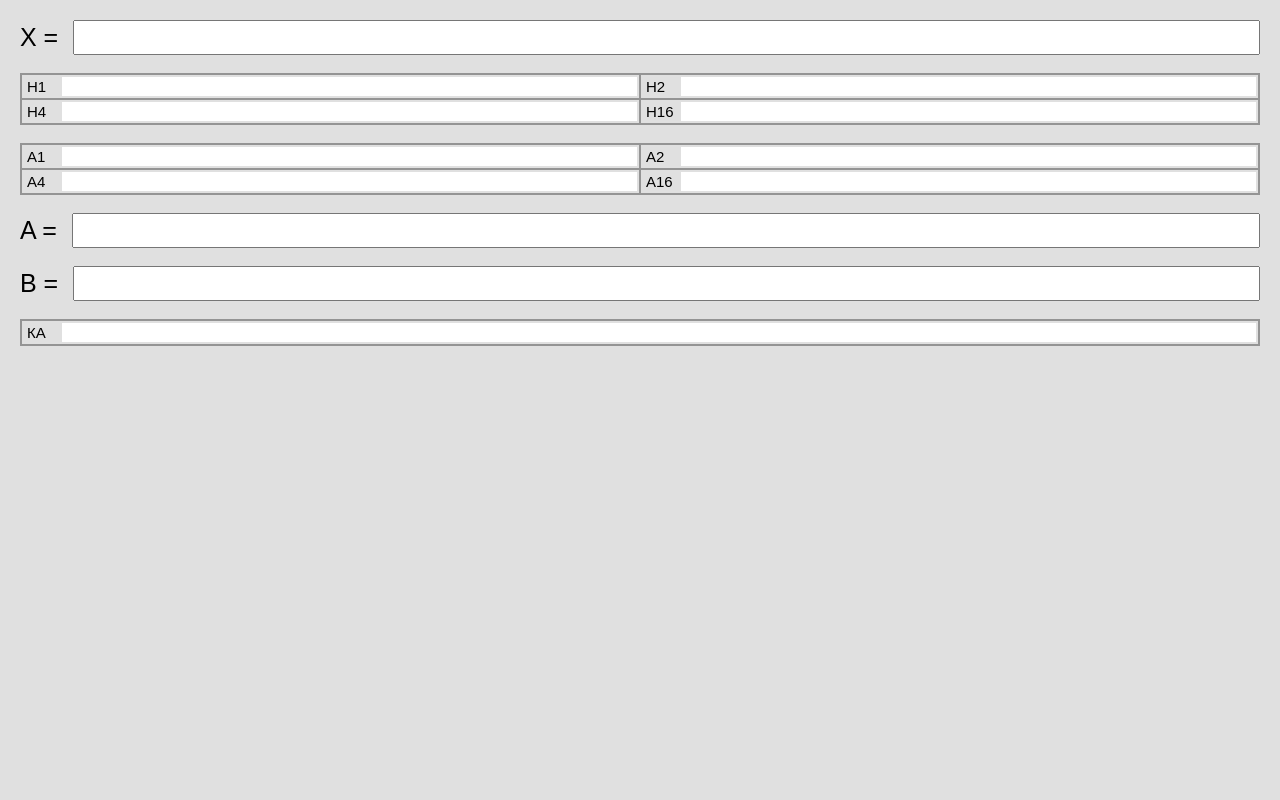
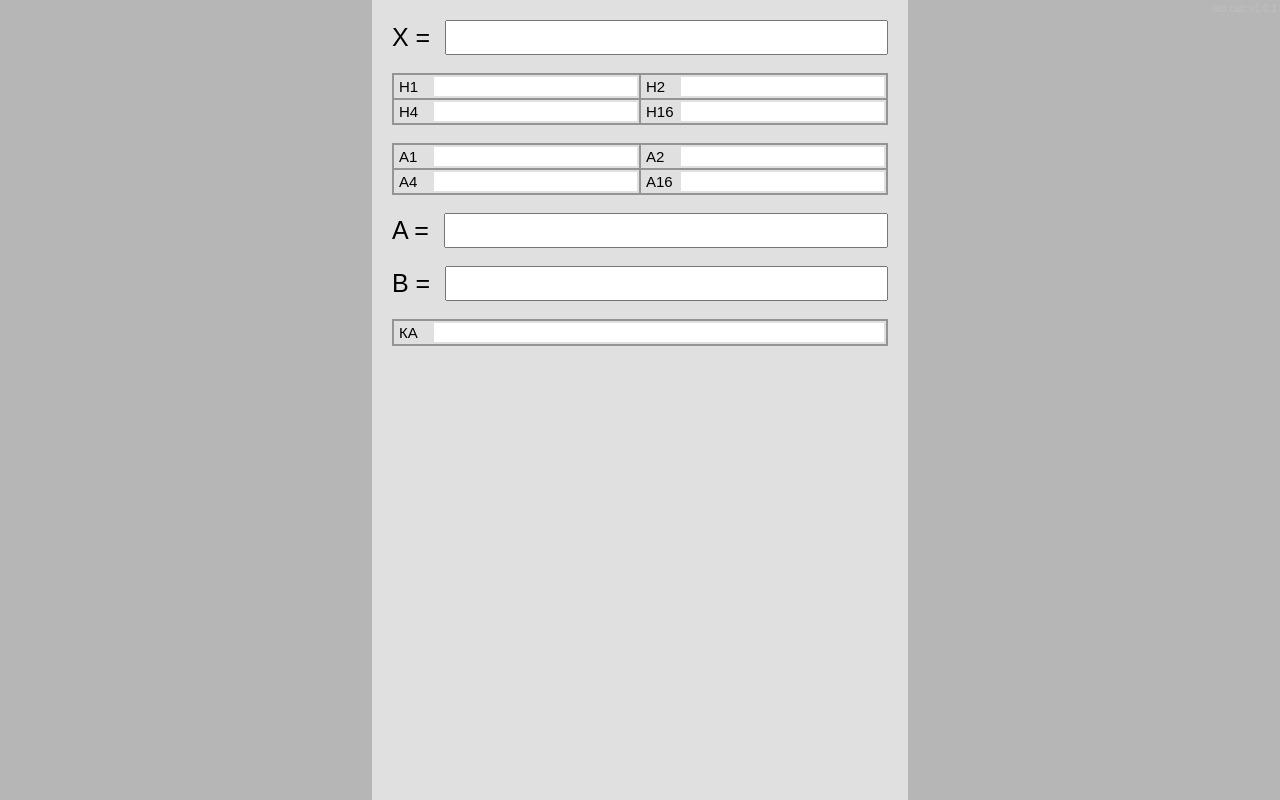
Before and after one commit to Alex-1701/lab_calc, a website: page index.html in a window 1280 px wide. Drawn offline with Linux system fonts and the light colour scheme.

Commit message:
Round KA value to integer, add link to github repo and version

```diff
--- a/index.html
+++ b/index.html
@@ -22,9 +22,10 @@
           margin: 0;
           display: flex;
           flex-direction: column;
+          align-items: center;
       }
 
-      #content {
+      .content {
           height: 100%;
           background: #e0e0e0;
           display: flex;
@@ -82,11 +83,24 @@
           background: #e0e0e0;
           padding: 2px;
       }
+
+
+      .version {
+          position: absolute;
+          top: 3px;
+          right: 3px;
+          display: flex;
+          column-gap: 5px;
+          font-size: 10px;
+          color: #c0c0c0;
+          align-items: center;
+          text-decoration: none;
+      }
   </style>
 </head>
 <body>
 
-  <div id="content">
+  <div class="content">
     <div class="input_param">
       <div class="param_name">X =</div>
       <input type="number" id="input_x" class="input_field" value="">
@@ -177,6 +191,11 @@
       </tr>
     </table>
   </div>
+
+  <a class="version" href="https://github.com/Alex-1701/lab_calc" target="_blank">
+    lab calc v1.0.1
+  </a>
+
 </body>
 <script>
 
@@ -201,7 +220,7 @@
     const b = document.getElementById("input_b").value;
 
     if (a && b) {
-      document.getElementById("KA_result").value = ((a - b) / b).toFixed(3);
+      document.getElementById("KA_result").value = ((a - b) / b).toFixed(0);
     } else {
       document.getElementById("KA_result").value = "";
     }
@@ -210,5 +229,7 @@
   document.getElementById("input_a").addEventListener("input", calculate_KA)
   document.getElementById("input_b").addEventListener("input", calculate_KA)
 
+  // calculate_KA()
+
 </script>
 </html>
--- a/package.json
+++ b/package.json
@@ -1,6 +1,6 @@
 {
-  "name": "course-work-be",
-  "version": "1.0.0",
+  "name": "lab_calc",
+  "version": "1.0.1",
   "description": "",
   "main": "server.ts",
   "scripts": {
```
Also changed, not shown: index.min.html (+1 -1 lines), 1 other file.
